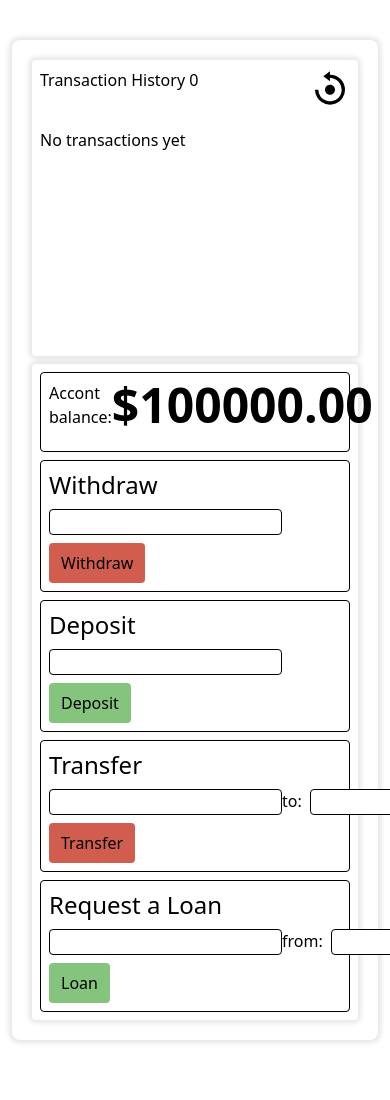
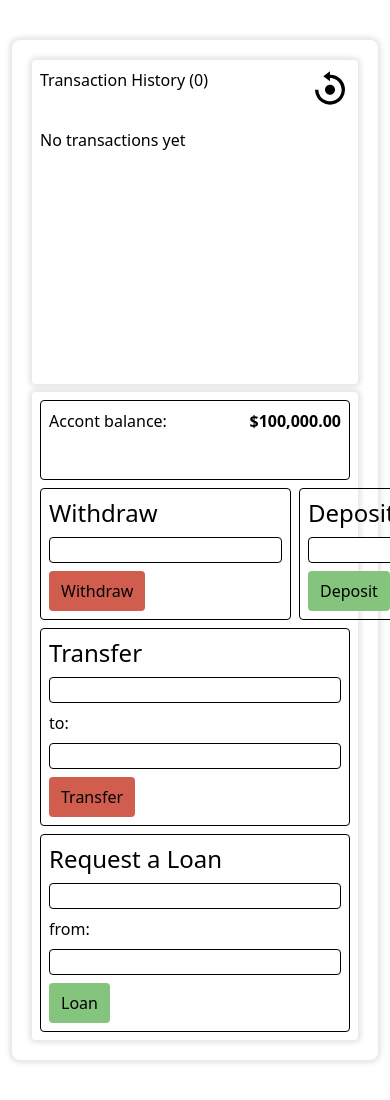
Before and after one commit to teajhaney/mini-bank-app, a React (Vite) app: page / in a window 390 px wide. Shown: the top 1100 px of the page. Built offline with nearby package versions, Linux system fonts and the light colour scheme.

Commit message:
refactor: improve layout and formatting in main components

```diff
--- a/src/App.jsx
+++ b/src/App.jsx
@@ -12,22 +12,26 @@ import { BiReset } from "react-icons/bi";
 import { motion } from "motion/react";
 
 function App() {
-  const { accountBalance, transactionsCount, resetAccount } =
-    useStateContext();
+  const { accountBalance, transactionsCount, resetAccount } = useStateContext();
   // Animation variants for transaction items
   const transactionVariants = {
     hidden: { opacity: 0, y: -20 }, // Start above and invisible
     visible: { opacity: 1, y: 0 }, // Fade in and slide down
   };
+  // Format accountBalance with commas
+  const formattedBalance = accountBalance.toLocaleString("en-US", {
+    minimumFractionDigits: 2,
+    maximumFractionDigits: 2,
+  });
   return (
     <>
-      <section className="my-10 mx-3 2xl:mx-auto 2xl:w-[1350px] shadow-[0px_0px_5px_3px_rgba(0,0,0,0.1)] h-[1000px] rounded-lg p-5 ">
+      <section className="my-10 mx-3 h-full 2xl:mx-auto 2xl:w-[1350px] shadow-[0px_0px_5px_3px_rgba(0,0,0,0.1)] rounded-lg p-5 ">
         <div className="w-full h-full flex flex-col lg:flex-row gap-2">
           {/* transaction history */}
           <div className="shadow-[0px_0px_5px_3px_rgba(0,0,0,0.1)] h-full w-full rounded flex flex-col gap-5 p-2">
             {" "}
             <div className="flex justify-between">
-              <h1>Transaction History {transactionsCount}</h1>
+              <h1>Transaction History ({transactionsCount})</h1>
               <BiReset
                 className="h-10 w-10 cursor-pointer"
                 onClick={resetAccount}
@@ -40,15 +44,19 @@ function App() {
             {/* accout balance */}
             <div className="h-20 w-full border border-black rounded flex justify-between p-2">
               <h1>Accont balance:</h1>
-              <h1 className="text-5xl font-semibold">${Number(accountBalance).toFixed(2)}</h1>
+              <h1 className="txt-3xl not-last:lg:text-5xl font-semibold">
+                ${formattedBalance}
+              </h1>
             </div>
             {/* perform transactions */}
-            <div className="flex flex-col lg:flex-row gap-2 ">
+            <div className="flex  gap-2 ">
               <WithdrawCard />
               <DepositCard />
             </div>
-            <TransferCard />
-            <RequestLoanCard />
+            <div className="flex flex-col md:flex-row lg:flex-col gap-2 ">
+              <TransferCard />
+              <RequestLoanCard />
+            </div>
           </div>
         </div>
       </section>
--- a/src/components/RequestLoanCard.jsx
+++ b/src/components/RequestLoanCard.jsx
@@ -39,14 +39,14 @@ const RequestLoanCard = () => {
   return (
     <div className="h-fit w-full border   rounded flex flex-col items-start gap-2 p-2">
       <h1 className="text-2xl">Request a Loan</h1>
-      <div className="flex justify-between w-full">
+      <div className="flex  flex-col lg:flex-row gap-2 justify-between w-full">
         <input
           value={loanValue}
           onChange={(e) => setLoanValue(e.target.value)}
           type="text"
           className="bg-white rounded border "
         />
-        <div className="flex gap-2">
+        <div className="flex  flex-col lg:flex-row gap-2">
           {" "}
           <h1>from:</h1>
           <input
--- a/src/components/TransactionList.jsx
+++ b/src/components/TransactionList.jsx
@@ -34,7 +34,7 @@ const TransactionList = () => {
     setTransactionToDelete(null);
   };
   return (
-    <div className="w-full h-52 lg:h-full   rounded overflow-y-scroll [&::-webkit-scrollbar]:hidden">
+    <div className="w-full h-62 lg:h-[900px]   rounded overflow-y-scroll [&::-webkit-scrollbar]:hidden">
       {transactions.length > 0 ? (
         transactions
           .map((transaction) => (
--- a/src/components/TransferCard.jsx
+++ b/src/components/TransferCard.jsx
@@ -35,14 +35,14 @@ const TransferCard = () => {
   return (
     <div className="h-fit w-full border   rounded flex flex-col items-start gap-2 p-2">
       <h1 className="text-2xl">Transfer</h1>
-      <div className="flex justify-between w-full">
+      <div className="flex flex-col lg:flex-row gap-2 justify-between w-full">
         <input
           value={transferValue}
           onChange={(e) => setTransferValue(e.target.value)}
           type="text"
           className="bg-white rounded border"
         />
-        <div className="flex gap-2">
+        <div className="flex  flex-col lg:flex-row gap-2">
           {" "}
           <h1>to:</h1>
           <input
```
